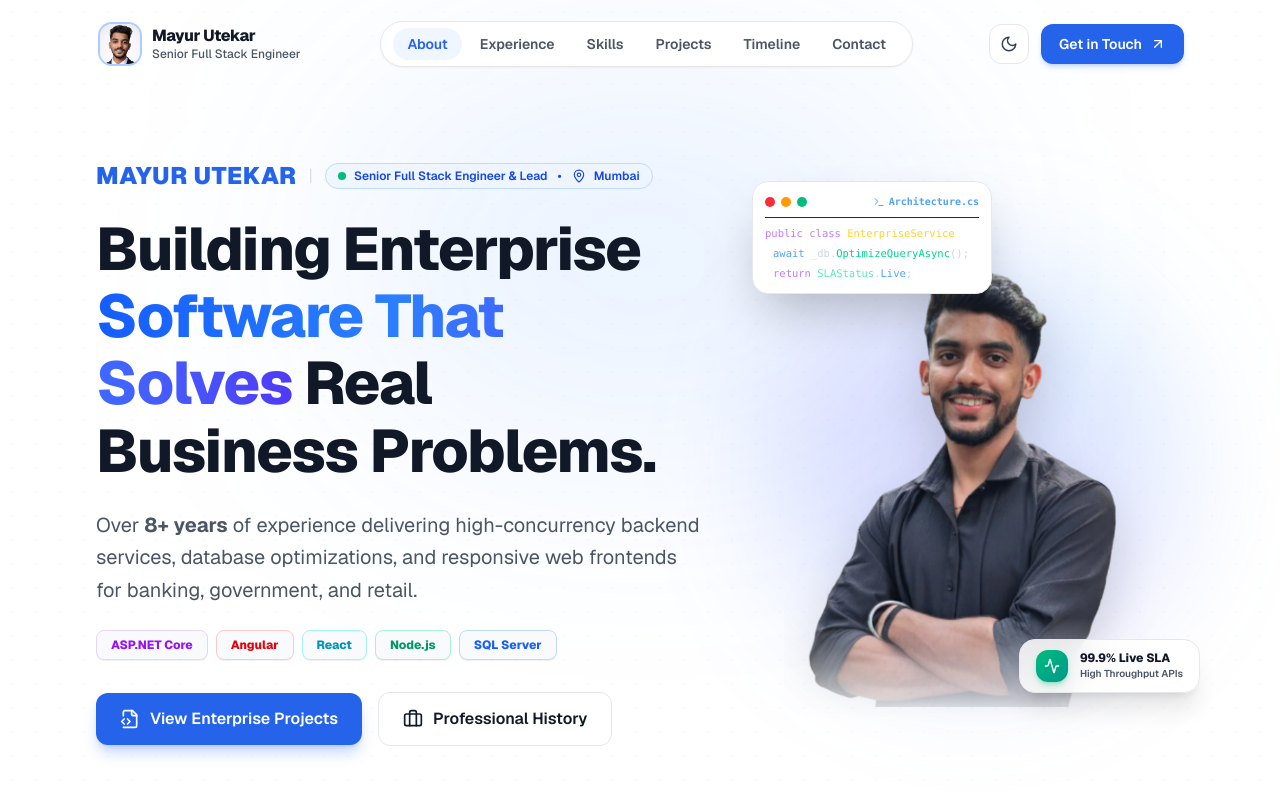
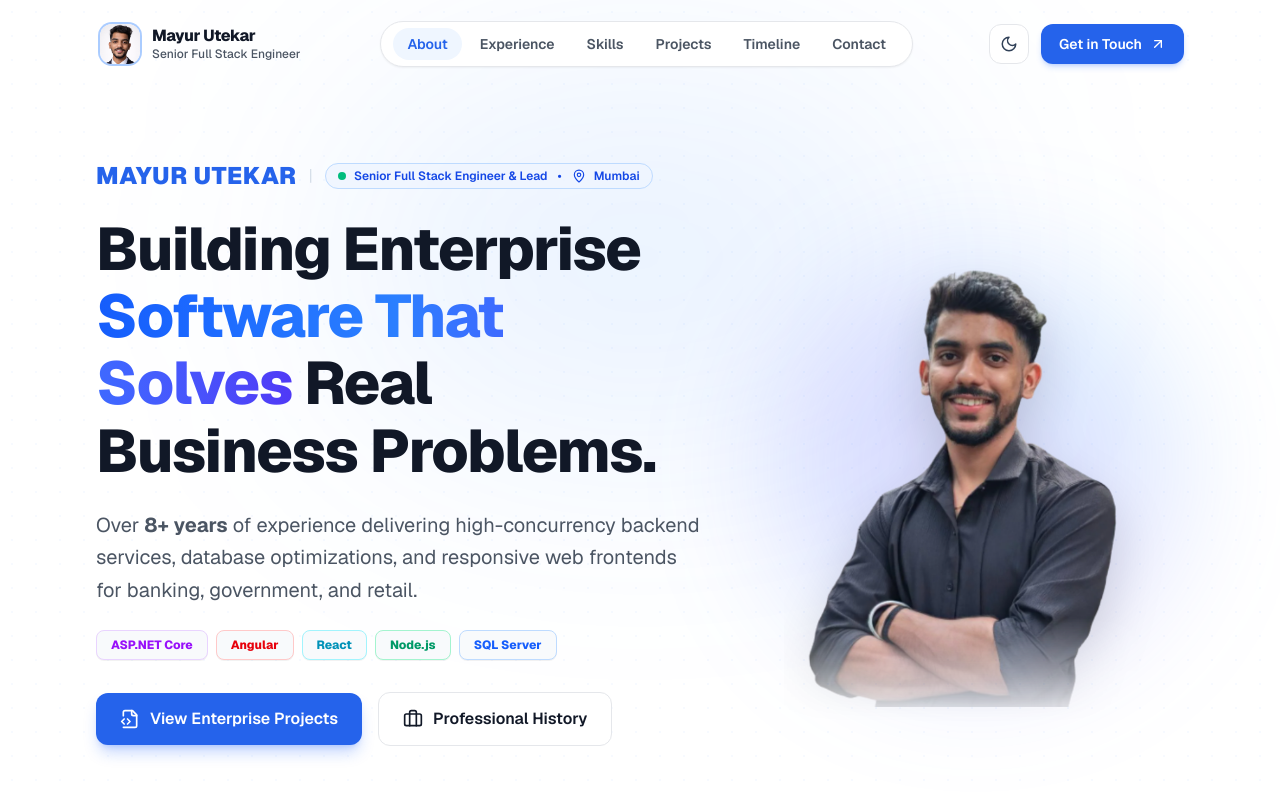
Before and after one commit to MU124/MayurUtekar, a Next.js app: page / in a window 1280 px wide. Shown: the top 800 px of the page. Built offline with nearby package versions, Linux system fonts and the light colour scheme.

Commit message:
style(hero): remove floating card overlays from hero photo

```diff
--- a/components/Hero.tsx
+++ b/components/Hero.tsx
@@ -3,7 +3,7 @@
 import React from "react";
 import Image from "next/image";
 import { motion } from "framer-motion";
-import { Briefcase, FileCode2, MapPin, ShieldCheck, Code2, Layers, Cpu, Database, Server, Terminal, Activity } from "lucide-react";
+import { Briefcase, FileCode2, MapPin } from "lucide-react";
 import { personalDetails } from "@/data/portfolioData";
 import StatCounter from "./StatCounter";
 
@@ -111,7 +111,7 @@ export default function Hero() {
             </motion.div>
           </div>
 
-          {/* Right Visual: Combination Portrait Cutout & Code Architecture Card */}
+          {/* Right Visual: Clean Portrait Cutout with Glow */}
           <motion.div
             initial={{ opacity: 0, scale: 0.95, y: 20 }}
             animate={{ opacity: 1, scale: 1, y: 0 }}
@@ -121,31 +121,6 @@ export default function Hero() {
             <div className="relative w-full max-w-sm flex flex-col items-center justify-center">
               {/* Backdrop Glow Halo */}
               <div className="absolute w-[340px] h-[340px] sm:w-[400px] sm:h-[400px] rounded-full bg-gradient-to-tr from-blue-500/20 via-indigo-500/20 to-sky-400/20 blur-3xl pointer-events-none -z-10" />
-
-              {/* Enterprise Architecture Code Snippet Overlay (Top Left) */}
-              <motion.div
-                initial={{ opacity: 0, y: -15 }}
-                animate={{ opacity: 1, y: 0 }}
-                transition={{ duration: 0.5, delay: 0.4 }}
-                className="absolute -top-4 -left-4 sm:-left-8 z-20 custom-card p-3 shadow-2xl bg-slate-900 text-slate-100 border border-slate-700/80 rounded-2xl text-[11px] font-mono w-52 sm:w-60 pointer-events-none"
-              >
-                <div className="flex items-center justify-between border-b border-slate-800 pb-2 mb-2">
-                  <div className="flex gap-1.5">
-                    <span className="w-2.5 h-2.5 rounded-full bg-red-500 inline-block"></span>
-                    <span className="w-2.5 h-2.5 rounded-full bg-amber-500 inline-block"></span>
-                    <span className="w-2.5 h-2.5 rounded-full bg-emerald-500 inline-block"></span>
-                  </div>
-                  <span className="text-[10px] text-blue-400 font-semibold flex items-center gap-1">
-                    <Terminal className="w-3 h-3" />
-                    Architecture.cs
-                  </span>
-                </div>
-                <div className="space-y-1 text-slate-300 text-[10.5px]">
-                  <div><span className="text-purple-400">public class</span> <span className="text-amber-300">EnterpriseService</span></div>
-                  <div className="pl-2"><span className="text-blue-400">await</span> _db.<span className="text-emerald-400">OptimizeQueryAsync</span>();</div>
-                  <div className="pl-2"><span className="text-purple-400">return</span> <span className="text-emerald-300">SLAStatus</span>.<span className="text-blue-400">Live</span>;</div>
-                </div>
-              </motion.div>
 
               {/* Transparent Portrait Cutout with Bottom Mask */}
               <div
@@ -164,26 +139,6 @@ export default function Hero() {
                   className="object-contain drop-shadow-2xl hover:scale-[1.02] transition-transform duration-500 h-[480px] sm:h-[520px] w-auto"
                 />
               </div>
-
-              {/* System Throughput Metric Card Overlay (Bottom Right) */}
-              <motion.div
-                initial={{ opacity: 0, x: 20 }}
-                animate={{ opacity: 1, x: 0 }}
-                transition={{ duration: 0.5, delay: 0.5 }}
-                className="absolute bottom-10 -right-4 sm:-right-8 z-20 glass-header px-4 py-2.5 rounded-2xl border border-[var(--border-color)] shadow-xl flex items-center gap-3 backdrop-blur-md"
-              >
-                <div className="p-2 rounded-xl bg-gradient-to-br from-emerald-500 to-teal-600 text-white shadow-md shadow-emerald-500/30">
-                  <Activity className="w-4 h-4" />
-                </div>
-                <div>
-                  <span className="text-xs font-extrabold text-[var(--text-primary)] block leading-tight">
-                    99.9% Live SLA
-                  </span>
-                  <span className="text-[10px] text-[var(--text-secondary)] font-semibold block">
-                    High Throughput APIs
-                  </span>
-                </div>
-              </motion.div>
             </div>
           </motion.div>
         </div>
```
